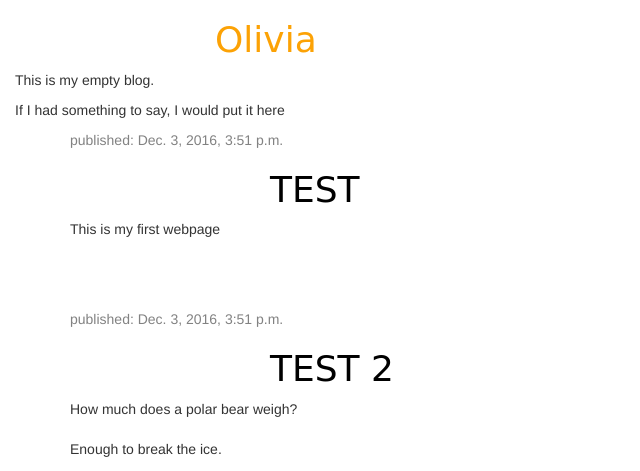
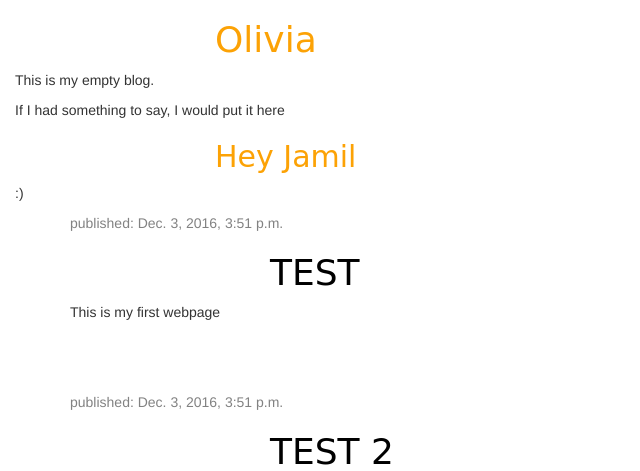
Before and after one commit to ojleyrer/my-first-blog, a Django app: page / in a window 1280 px wide. Shown: the top 471 px of the page, without its empty margins (0-640 px from the left). Run offline with Django 3.2, Linux system fonts and the light colour scheme; data comes from the database, SQL or seed files in the repository; some libraries are stand-ins or nearby versions.

Commit message:
"more changes to the html/css"

```diff
--- a/blog/static/css/blog.css
+++ b/blog/static/css/blog.css
@@ -1,4 +1,10 @@
 h1 {
+	color: #FCA205;
+	padding-left: 200px;
+
+}
+
+h2 {
 	color: #FCA205;
 	padding-left: 200px;
 
--- a/blog/templates/blog/post_list.html
+++ b/blog/templates/blog/post_list.html
@@ -11,6 +11,8 @@
             <h1> Olivia </h1>
             <p> This is my empty blog. </p>
         	<p> If I had something to say, I would put it here </p>
+        	<h2> Hey Jamil </h2>
+        	<p> :) </p>
         </div>
 
 <div class="content container">
```
